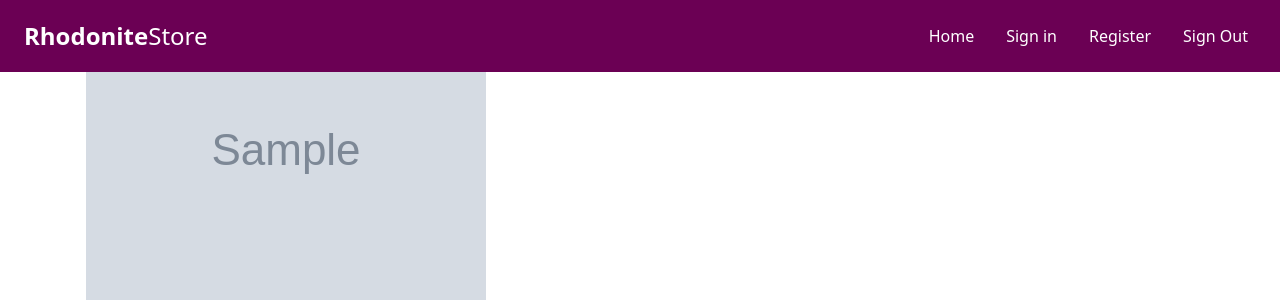
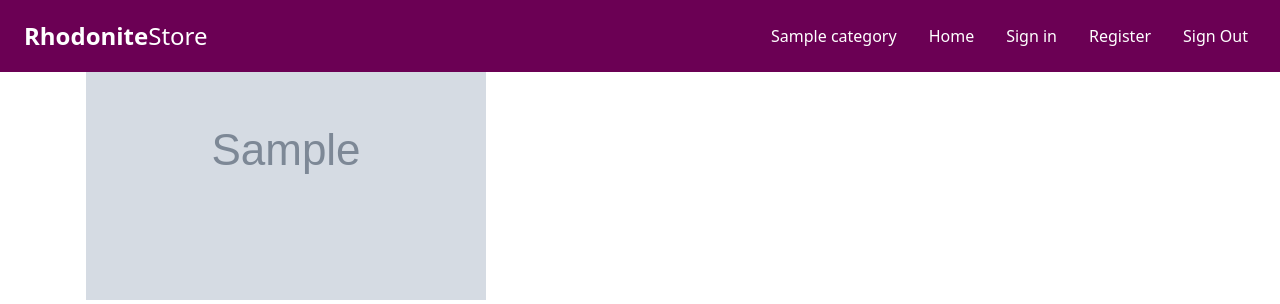
Before and after one commit to ochukoerewive/Stop_N_Shop, a Django app: template product/templates/product/product.html in a window 1280 px wide. Shown: the top 304 px of the page. Run offline with Django 3.2, Linux system fonts and the light colour scheme; the template is opened without the code that fills it: most values are stand-ins (such as "Sample title", 1, 10 or a date in 2020); grey boxes marked "Sample" are stand-in pictures; some libraries are stand-ins or nearby versions.

Commit message:
Added the detail view of product, show category

```diff
--- a/product/context_processors.py
+++ b/product/context_processors.py
@@ -0,0 +1,6 @@
+from product.models import Category
+
+def menu_categories(request):
+    categories = Category.objects.all()
+
+    return {'menu_categories': categories}
--- a/rhodonitestore/settings.py
+++ b/rhodonitestore/settings.py
@@ -71,6 +71,7 @@ TEMPLATES = [
                 'django.template.context_processors.request',
                 'django.contrib.auth.context_processors.auth',
                 'django.contrib.messages.context_processors.messages',
+                'product.context_processors.menu_categories',
             ],
         },
     },
--- a/templates/base.html
+++ b/templates/base.html
@@ -50,6 +50,9 @@
     </a>
     <div class="navbar-links">
         <ul>
+            {% for category in menu_categories %}
+            <li><a href="{% url 'category' category.slug %}" class="navbar-item">{{ category.title }}</a></li>
+            {% endfor %}
             <li><a href="{% url 'index' %}">Home</a></li>
             <li><a href="{% url 'vendor_admin' %}">Sign in</a></li>
             <li><a href="{% url 'become_vendor' %}">Register</a></li>
```
Also changed, not shown: README.md.
